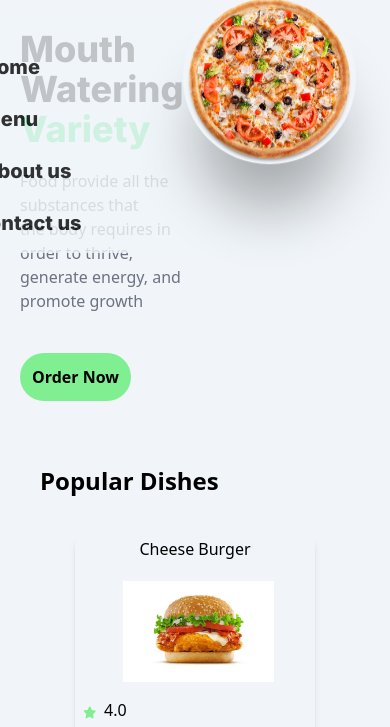
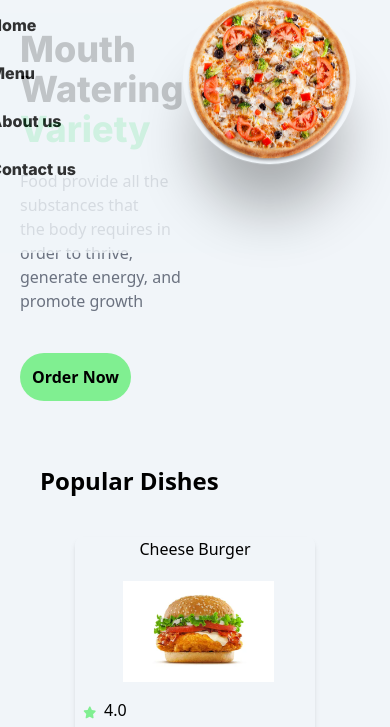
Before and after one commit to Jide-codes/Foodie, a plain HTML site: page index.html in a window 390 px wide. Both pictures are taken after a click on the element 336 px from the left and 34 px from the top of the page. Shown: the part 71-798 px from the top of the page. Drawn offline with nearby package versions, Linux system fonts and the light colour scheme.

Commit message:
worked on the 320px viewport responsiveness

```diff
--- a/index.html
+++ b/index.html
@@ -33,13 +33,13 @@
                 <li class="pl-7">Contact us</li>
             </ul>
             <div id="dropdown-el"   class="fixed top-16 right-20 w-96 bg-slate-100
-            font-['Inter']  pl-5 mt-5 opacity-80 font-semibold rounded-lg h-60 lg:hidden md:hidden xl:hidden"
+            font-['Inter']   mt-5 opacity-80 font-semibold rounded-lg h-60 lg:hidden md:hidden xl:hidden"
             style="display: none;">
-            <ul class="space-y-6 pt-10 text-xl pr-6">
-                <li class="pl-9">Home</li>
-                <li class="pl-9">Menu</li>
-                <li class="pl-9">About us</li>
-                <li class="pl-7">Contact us</li>
+            <ul class="space-y-6  pl-16">
+                <li class="">Home</li>
+                <li class="">Menu</li>
+                <li class="">About us</li>
+                <li class="">Contact us</li>
             </ul>
             </div>
 
```
